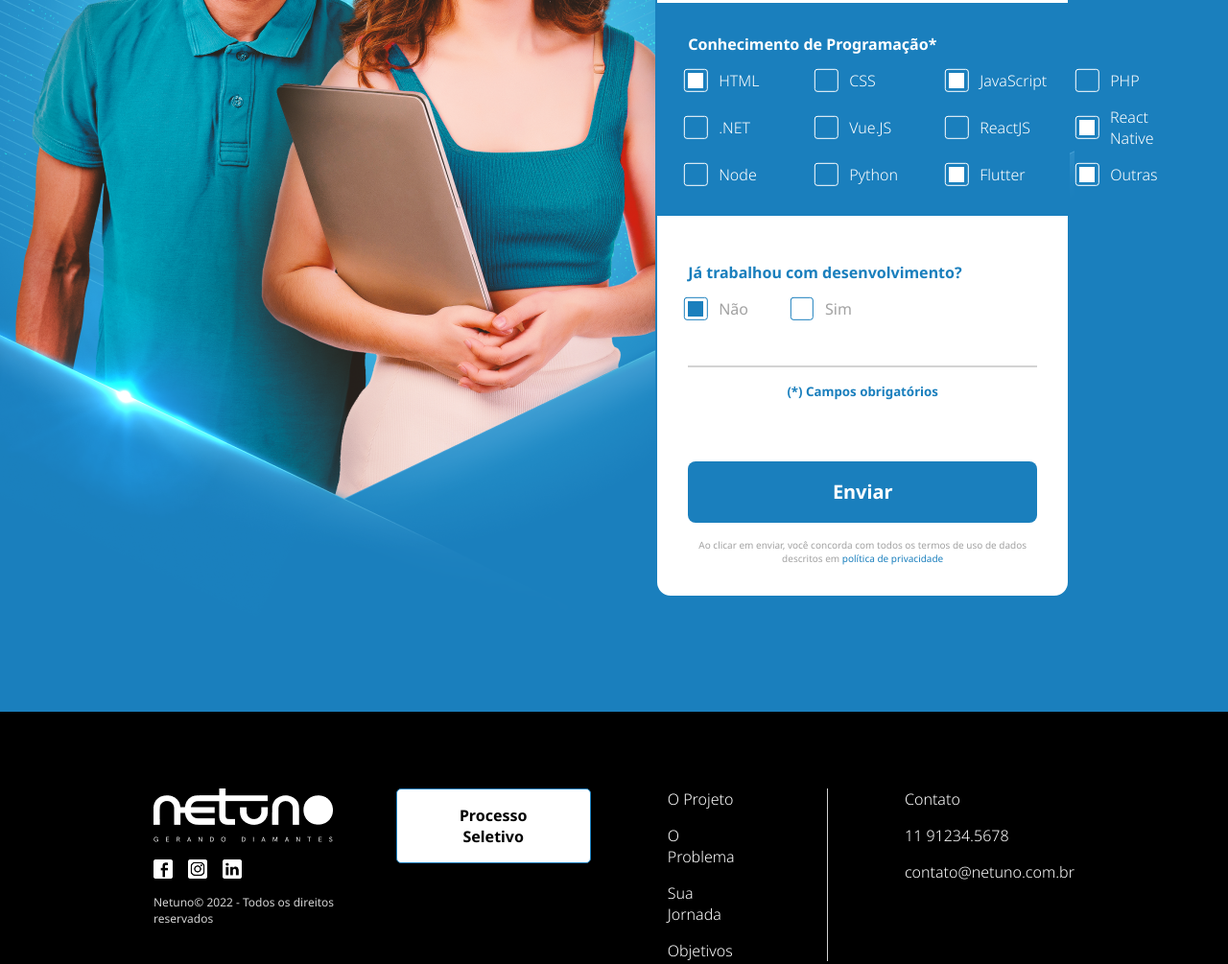
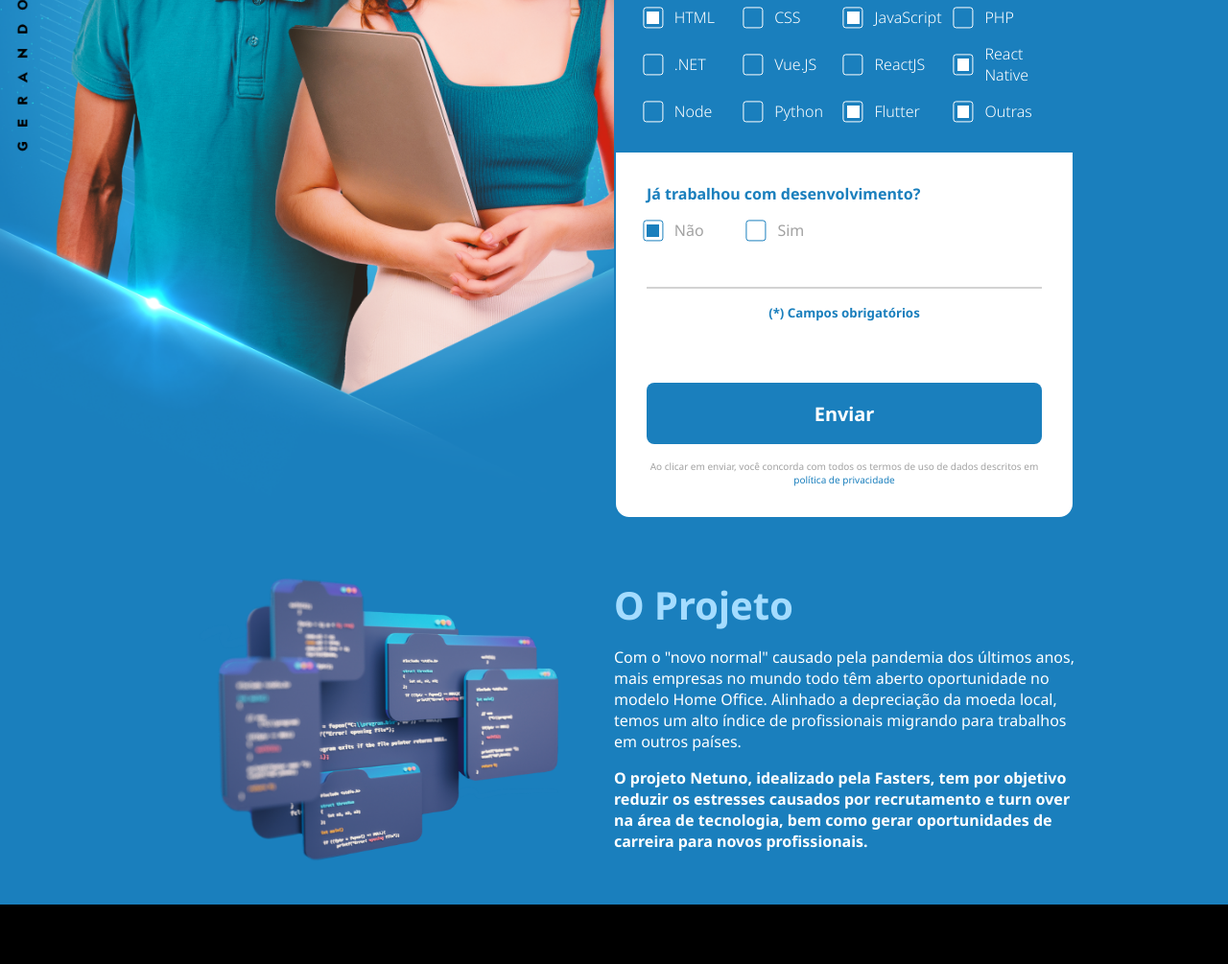
Before and after one commit to pmagalhaes2/landing-page-netuno, a plain HTML site: page index.html in a window 1280 px wide. Shown: the part 620-1625 px from the top of the page at 96% size. Drawn offline with Linux system fonts and the light colour scheme.

Commit message:
chore: criação do conteúdo principal

```diff
--- a/index.html
+++ b/index.html
@@ -22,7 +22,7 @@
 
     <main>
       <div class="half-container">
-        <img src="./assets/bannertopo.png" alt="" />
+        <img src="./assets/bannertopo.png" alt="Imagem jovens sorrindo" class="banner-image" />
       </div>
       <div class="half-container">
         <form>
@@ -206,6 +206,25 @@
           </div>
         </form>
       </div>
+      <div class="half-container">
+        <img src="./assets/dev.png" alt="Imagem telas com códigos" />
+      </div>
+      <div class="half-container">
+        <div class="text-container">
+        <h1>O Projeto</h1>
+        <p>
+          Com o "novo normal" causado pela pandemia dos últimos anos, mais
+          empresas no mundo todo têm aberto oportunidade no modelo Home Office.
+          Alinhado a depreciação da moeda local, temos um alto índice de
+          profissionais migrando para trabalhos em outros países.
+        </p>
+        <p>
+          O projeto Netuno, idealizado pela Fasters, tem por objetivo reduzir os
+          estresses causados por recrutamento e turn over na área de tecnologia,
+          bem como gerar oportunidades de carreira para novos profissionais.
+        </p>
+      </div>
+      </div>
     </main>
 
     <footer>
--- a/style.css
+++ b/style.css
@@ -160,7 +160,7 @@ footer {
 main {
   background-color: var(--blue);
   display: flex;
-  gap: 2%;
+  flex-wrap: wrap;
   justify-content: space-between;
   padding: var(--default-padding);
   width: 100%;
@@ -171,15 +171,18 @@ main {
     justify-content: center;
     width: 50%;
 
+    > .banner-image {
+      max-width: 80rem;
+    }
+
     > form {
       background-color: var(--white);
       border: 2px solid var(--blue);
       border-radius: 1rem;
       display: flex;
       flex-direction: column;
-      gap: 1rem;
       justify-content: space-around;
-      max-width: 90%;
+      width: 30rem;
 
       .personal-infos-container {
         display: flex;
@@ -249,14 +252,13 @@ main {
             display: flex;
             font-weight: 300;
             gap: 1rem;
-            min-width: 7.5rem;
             position: relative;
 
             > input {
               appearance: none;
               background-color: #1a7fbd;
-              height: 1rem;
-              width: 1rem;
+              height: 0.8rem;
+              min-width: 0.8rem;
             }
 
             > input:checked {
@@ -268,10 +270,10 @@ main {
               border: 1px solid var(--white);
               border-radius: 0.2rem;
               position: absolute;
-              width: 1rem;
-              height: 1rem;
+              width: 0.8rem;
+              height: 0.8rem;
               top: 50%;
-              left: 0.5rem;
+              left: 0.41rem;
               transform: translate(-50%, -50%);
               padding: 0.2rem;
             }
@@ -302,8 +304,8 @@ main {
 
             > input {
               appearance: none;
-              height: 1rem;
-              width: 1rem;
+              height: 0.8rem;
+              width: 0.8rem;
             }
 
             > input:checked {
@@ -315,10 +317,10 @@ main {
               border: 1px solid var(--blue);
               border-radius: 0.2rem;
               position: absolute;
-              width: 1rem;
-              height: 1rem;
+              width: 0.8rem;
+              height: 0.8rem;
               top: 50%;
-              left: 0.5rem;
+              left: 0.41rem;
               transform: translate(-50%, -50%);
               padding: 0.2rem;
             }
@@ -355,5 +357,29 @@ main {
         }
       }
     }
+
+    > img {
+      max-width: 80%;
+    }
+
+    > .text-container {
+      display: flex;
+      flex-direction: column;
+      gap: 1rem;
+      width: 30rem;
+
+      > h1 {
+        color: var(--light-blue);
+        font-size: 2.5rem;
+      }
+
+      > p {
+        color: var(--white);
+
+        &:nth-child(3) {
+          font-weight: 700;
+        }
+      }
+    }
   }
 }
```
